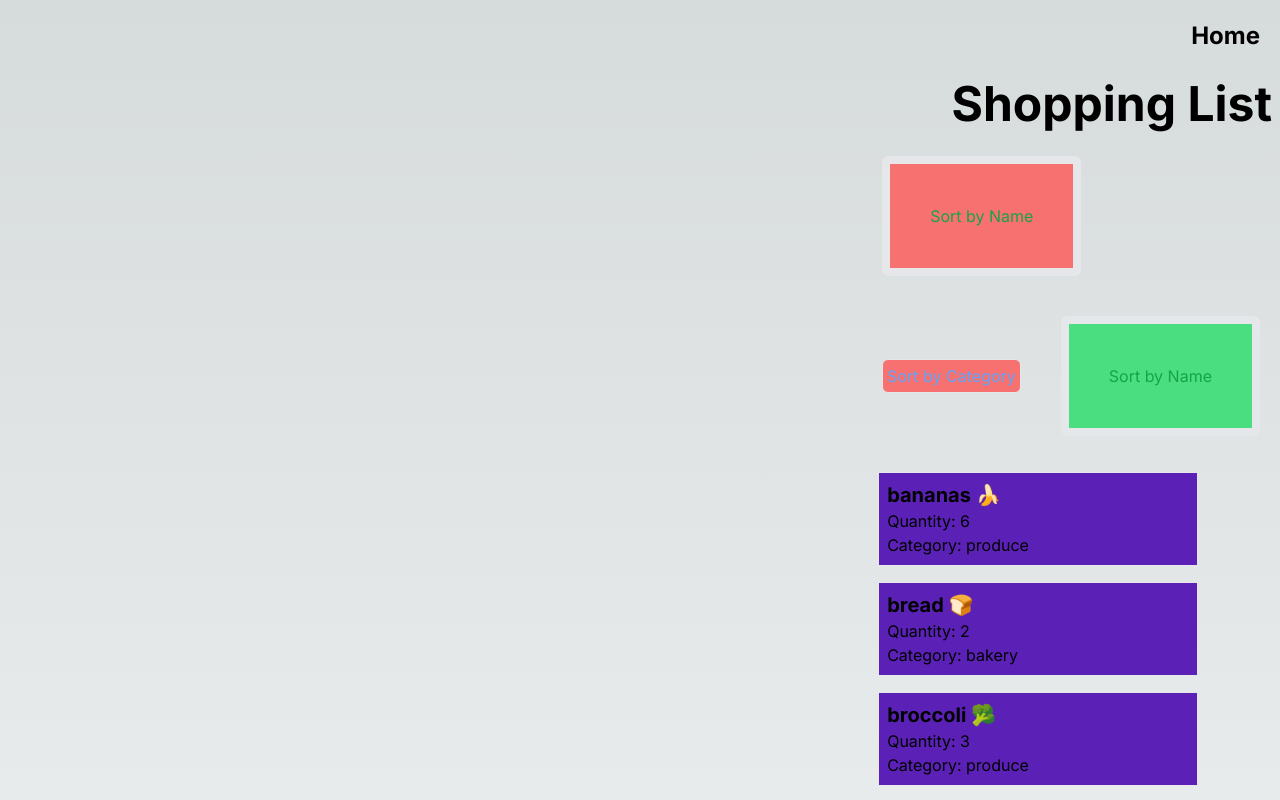
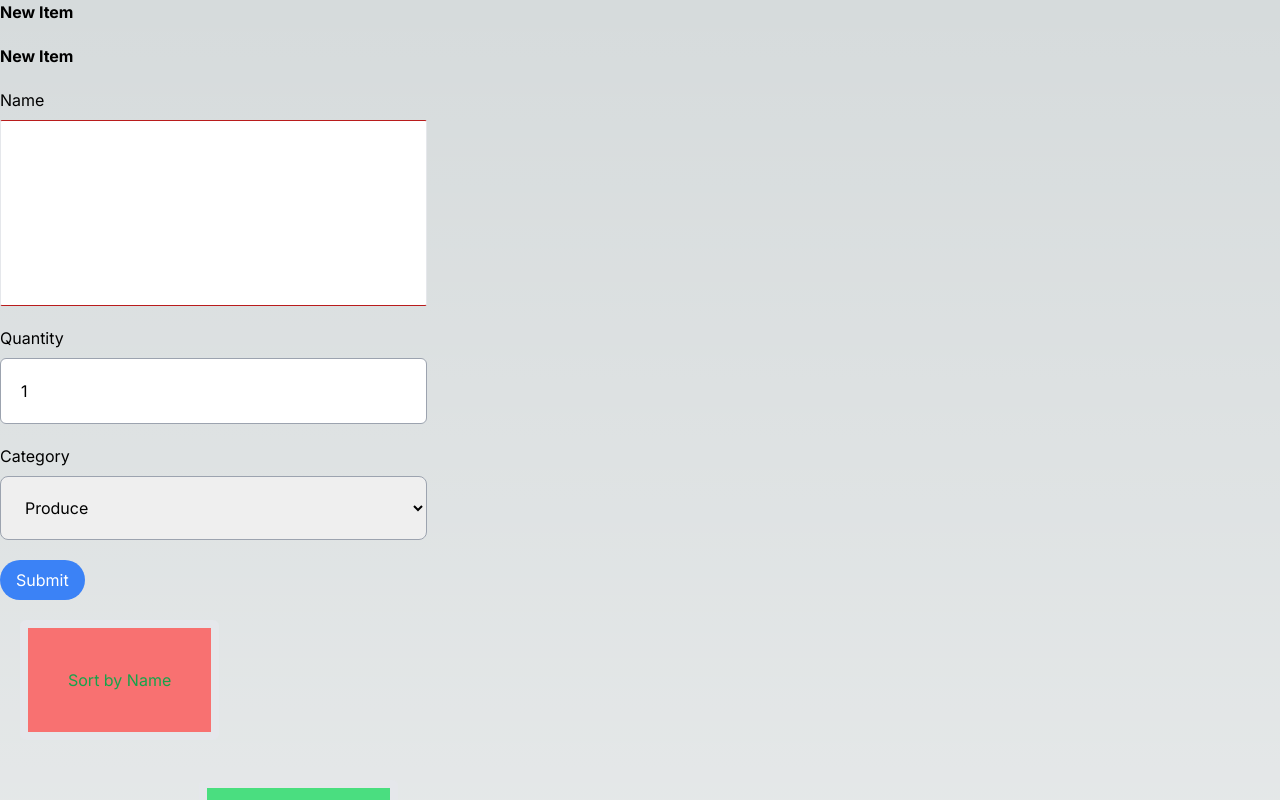
Before and after one commit to benroskey/cprg306-assignments, a Next.js app: page /week6 in a window 1280 px wide. Shown: the top 800 px of the page. Built offline with nearby package versions, Linux system fonts and the light colour scheme.

Commit message:
steps 1 and part of 2

```diff
--- a/app/week6/page.js
+++ b/app/week6/page.js
@@ -1,13 +1,16 @@
-import Link from "next/link";
-import ItemList from './item-list.js';
+import ItemList from "./item-list.js";
+import NewEvent from "./new-event.js";
+//Initialize a state variable (e.g., items) with the data from items.json.
+
+
 
 export default function Page(){
     return(
     <main>
-        <div className= "flex flex-col items-end" >
-            <Link href ="/"> <h1 className="text-2xl font-bold m-5">Home</h1> </Link>
-            <h1 className= "text-5xl font-bold m-2">Shopping List</h1>
-            <ItemList/>
+        <div >
+            <h1 className="text-5x1 font-bold mb-5"> New Item </h1>
+            <NewEvent />
+            <ItemList />
         </div>
     </main>
     );
```
